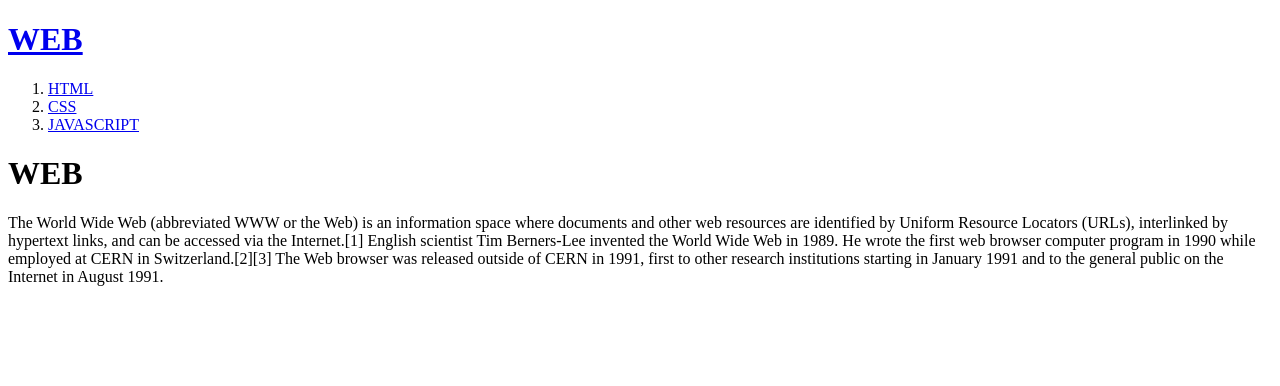
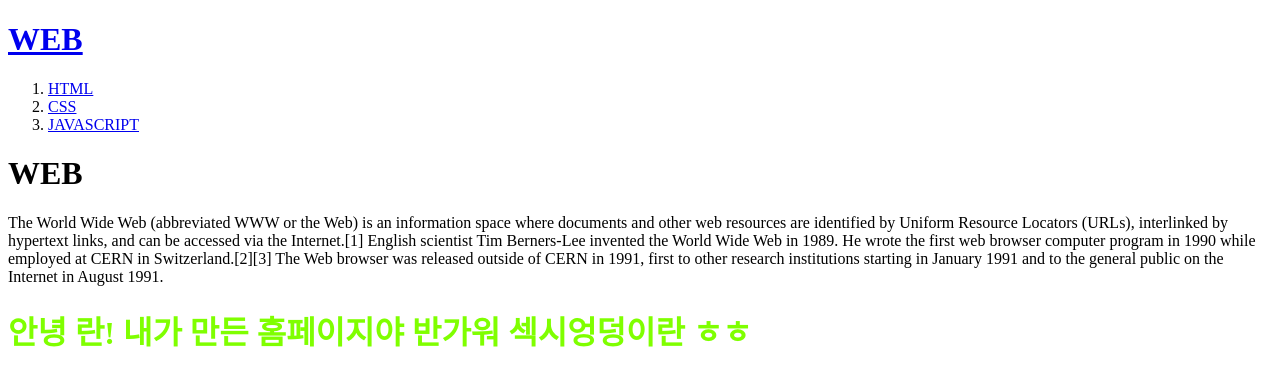
Before and after one commit to vvv0099/ran1, a plain HTML site: page index.html in a window 1280 px wide. Drawn offline with Linux system fonts and the light colour scheme.

Commit message:
란이름넣은거

```diff
--- a/index.html
+++ b/index.html
@@ -13,4 +13,7 @@
 </ol>
 <h1>WEB</h1>
 <p>The World Wide Web (abbreviated WWW or the Web) is an information space where documents and other web resources are identified by Uniform Resource Locators (URLs), interlinked by hypertext links, and can be accessed via the Internet.[1] English scientist Tim Berners-Lee invented the World Wide Web in 1989. He wrote the first web browser computer program in 1990 while employed at CERN in Switzerland.[2][3] The Web browser was released outside of CERN in 1991, first to other research institutions starting in January 1991 and to the general public on the Internet in August 1991.
+</p>
+<p><h1 style="color: chartreuse;">안녕 란! 내가 만든 홈페이지야 반가워 섹시엉덩이란 ㅎㅎ</h1>
+
 </p></body></html>
```
